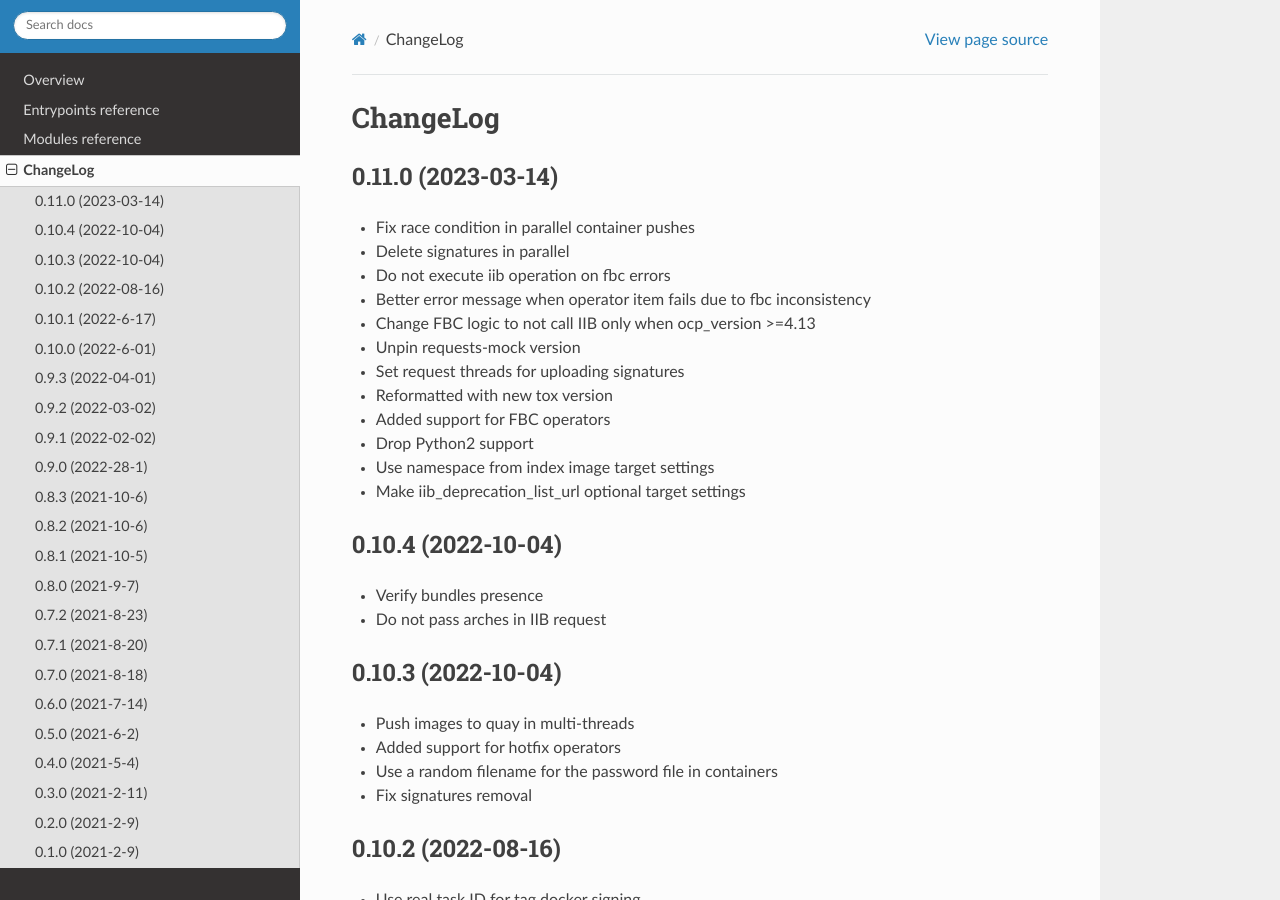
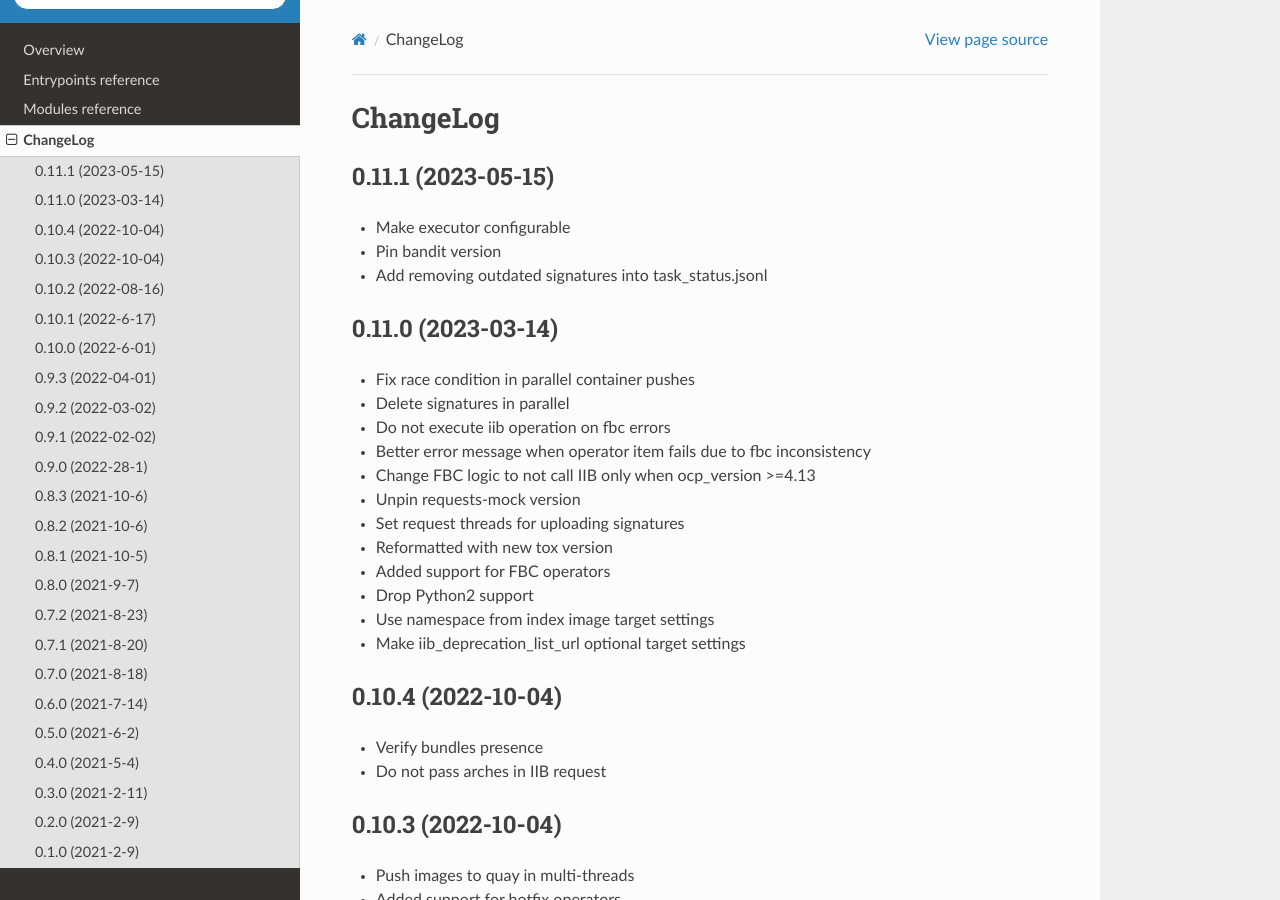
Before and after one commit to release-engineering/pubtools-quay, a Sphinx documentation site: the page built from docs/source/CHANGELOG.rst, in a window 1280 px wide and 900 px high. Built offline with Sphinx 7.4.7 and the Read the Docs theme 2.0.0, drawn with Linux system fonts in a browser that asks for light colours.

Commit message:
Release v0.11.1

```diff
--- a/docs/source/CHANGELOG.rst
+++ b/docs/source/CHANGELOG.rst
@@ -1,5 +1,12 @@
 ChangeLog
 =========
+
+0.11.1 (2023-05-15)
+-------------------
+
+* Make executor configurable
+* Pin bandit version
+* Add removing outdated signatures into task_status.jsonl
 
 0.11.0 (2023-03-14)
 -------------------
--- a/docs/source/conf.py
+++ b/docs/source/conf.py
@@ -25,9 +25,9 @@ copyright = u"2021, Red Hat"
 author = u"Red Hat"
 
 # The short X.Y version
-version = u"0.11.0"
+version = u"0.11.1"
 # The full version, including alpha/beta/rc tags
-release = u"0.11.0"
+release = u"0.11.1"
 
 
 # -- General configuration ---------------------------------------------------
--- a/setup.py
+++ b/setup.py
@@ -113,7 +113,7 @@ if os.environ.get("READTHEDOCS", None):
 
 setup(
     name="pubtools-quay",
-    version="0.11.0",
+    version="0.11.1",
     description="Pubtools-quay",
     long_description=long_description,
     long_description_content_type="text/x-rst",
```
